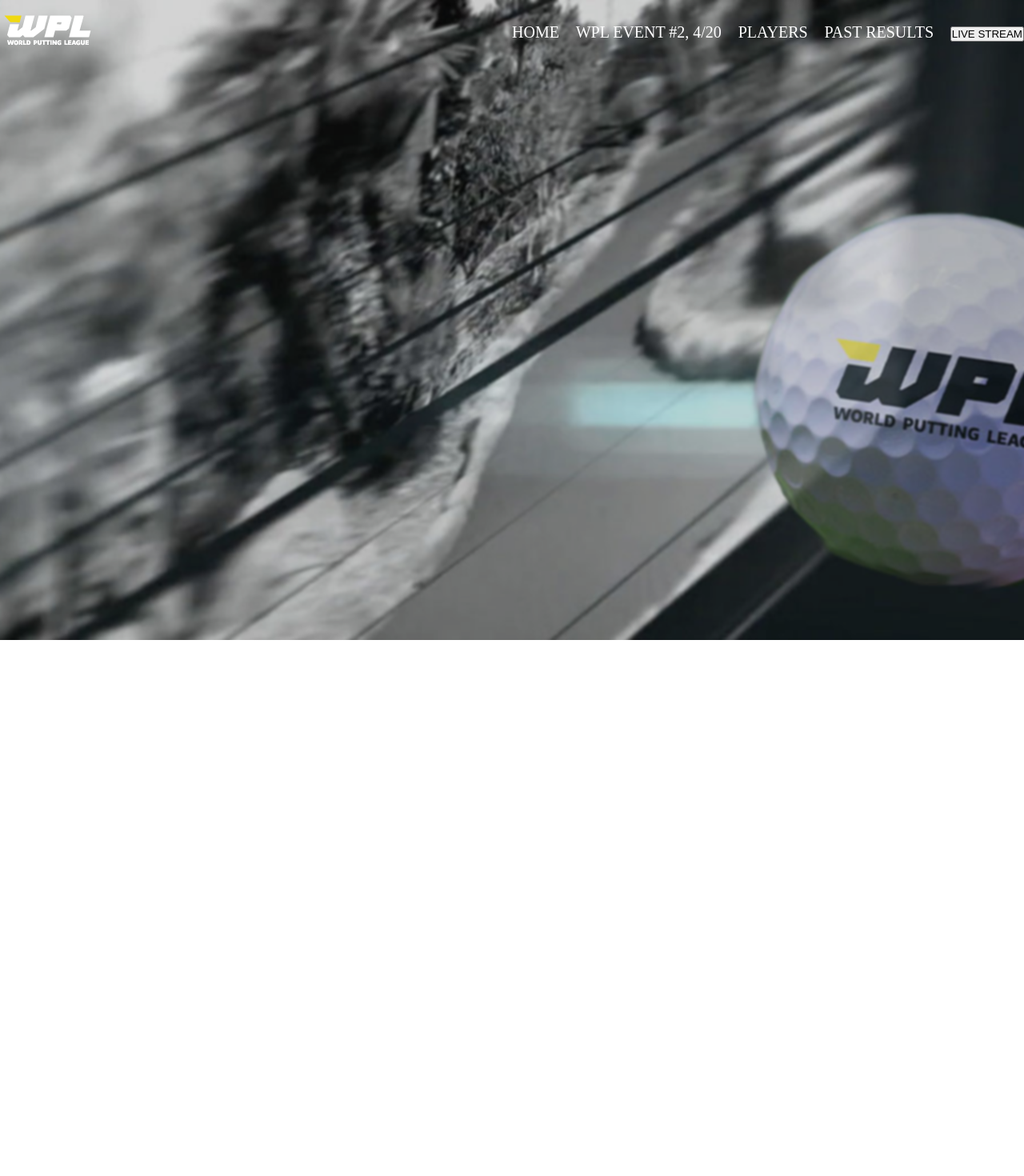
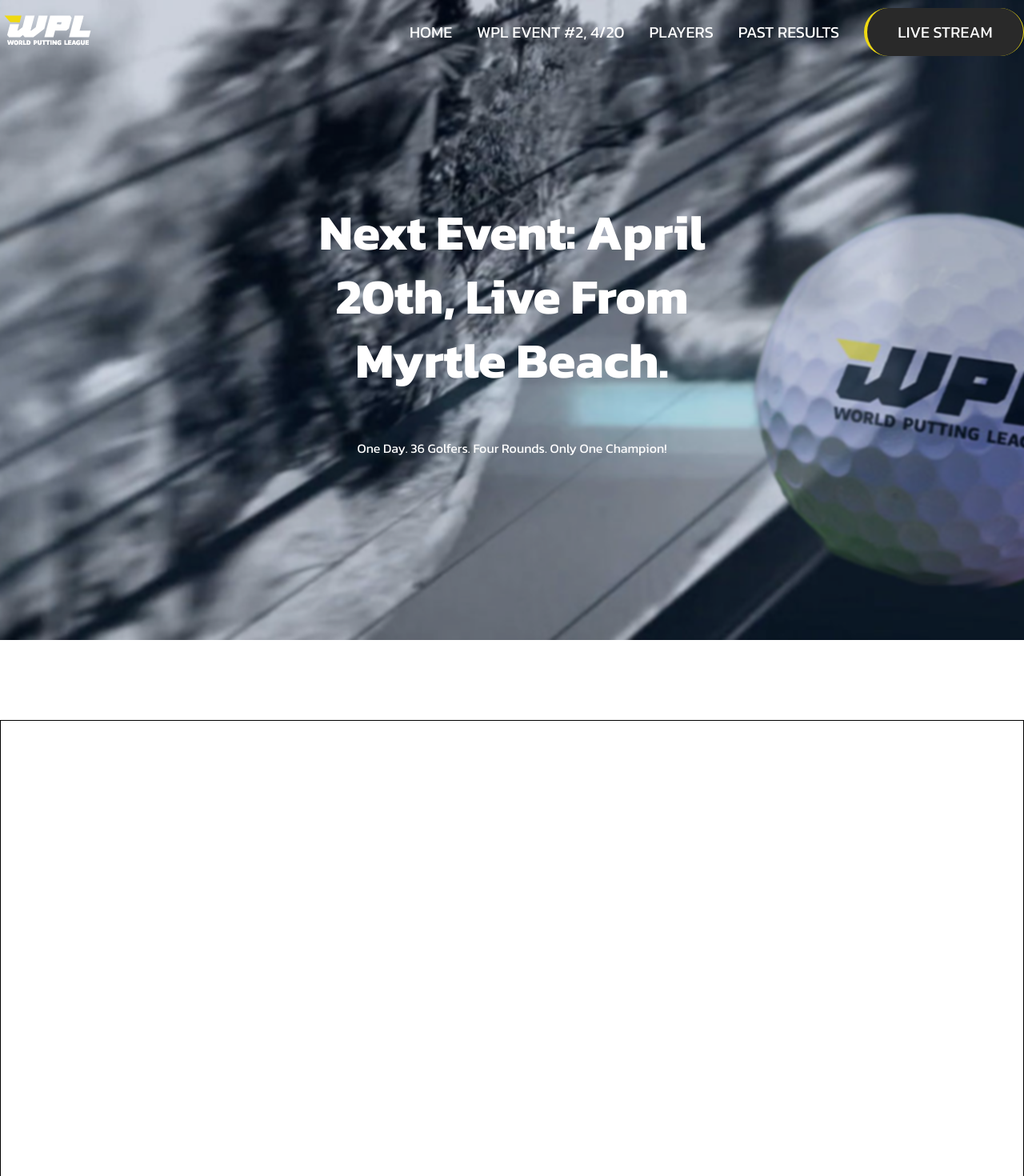
Before and after one commit to okhmadjonov/wpl, a React (Create React App) app: page / in a window 1280 px wide. Shown: the top 1470 px of the page at 80% size. Before the commit the page ends 800 px from the top, so only its background shows below. Built offline with nearby package versions, Linux system fonts and the light colour scheme.

Commit message:
Header and banner done

```diff
--- a/src/components/Banner/Banner.jsx
+++ /dev/null
@@ -1,16 +0,0 @@
-import React from "react";
-import "./Banner.scss";
-const Banner = () => {
-  return (
-    <>
-      <div className="blur"></div>
-      <div className="banner">
-        <div className="banner__container">
-          <div className="banner__container-wrapper"></div>
-        </div>
-      </div>
-    </>
-  );
-};
-
-export default Banner;
--- a/src/components/Banner/Banner.scss
+++ /dev/null
@@ -1,28 +0,0 @@
-.banner {
-  width: 100%;
-  height: 100vh;
-  filter: blur(1px 1px);
-  background-image: url("../../assets/images/slider-01.jpg");
-  background-position: center;
-  background-size: cover;
-  background-repeat: no-repeat;
-
-  .banner__container {
-    width: 100%;
-    height: 100%;
-    max-width: 1440px;
-    margin: 0 auto;
-    .banner__container-wrapper {
-      width: 100%;
-      height: 100%;
-    }
-  }
-}
-
-.blur {
-  position: absolute;
-  background: rgba(39, 39, 39, 0.2);
-  backdrop-filter: blur(1px);
-  height: 100vh;
-  width: 100%;
-}
--- a/src/components/Header/Header.jsx
+++ b/src/components/Header/Header.jsx
@@ -8,7 +8,7 @@
       <div className="header__container">
         <div className="header__container-wrapper">
           <div className="logo">
-            <Link>
+            <Link to="/">
               <img src={logo} alt="Logo" />
             </Link>
           </div>
@@ -17,8 +17,8 @@
             <Link className="menu__link">WPL EVENT #2, 4/20</Link>
             <Link className="menu__link">PLAYERS</Link>
             <Link className="menu__link">PAST RESULTS</Link>
-            <Link className="menu__link live-stream">
-              <button>LIVE STREAM</button>
+            <Link className="menu__link">
+              <div className="live_stream">LIVE STREAM</div>
             </Link>
           </div>
         </div>
--- a/src/components/Header/Header.scss
+++ b/src/components/Header/Header.scss
@@ -32,22 +32,38 @@
         justify-content: flex-start;
       }
       .menu {
-        width: 50%;
+        width: 60%;
         height: 100%;
         display: flex;
         align-items: center;
         justify-content: space-between;
         .menu__link {
+          font-family: "Kanit", serif;
+          font-weight: 400;
           &:hover {
             color: #efd912;
             transition: all 0.8s ease-in-out;
           }
-          .live-stream {
-            button {
-              width: 150px;
-              height: 100%;
-              border-radius: 20px;
-              background-color: rgb(29, 29, 29);
+          .live_stream {
+            font-family: "Kanit", serif;
+            display: flex;
+            width: 200px;
+            height: 60px;
+            text-align: center;
+            align-items: center;
+            justify-content: center;
+            color: white;
+            border-radius: 36px;
+            border-right: 1px solid #efd912;
+            border-left: 4px solid #efd912;
+            background: red; /* default color */
+            background: linear-gradient(to left, #292929 50%, #efd912 50%) right;
+            background-size: 200%;
+            transition: 0.8s ease-out;
+
+            &:hover {
+              border-left: 3px solid #292929;
+              background-position: left;
             }
           }
         }
--- a/src/pages/Home/Home.jsx
+++ b/src/pages/Home/Home.jsx
@@ -1,10 +1,12 @@
 import React from "react";
 import "./Home.scss";
-import Banner from "../../components/Banner/Banner";
+import Banner from "./components/Banner/Banner";
+import Recap from "./components/Recap/Recap";
 const Home = () => {
   return (
     <div className="home">
       <Banner />
+      <Recap />
     </div>
   );
 };
--- /dev/null
+++ b/src/pages/Home/components/Banner/Banner.jsx
@@ -0,0 +1,27 @@
+import React from "react";
+import "./Banner.scss";
+const Banner = () => {
+  return (
+    <>
+      <div className="blur"></div>
+      <div className="banner">
+        <div className="banner__container">
+          <div className="banner__container-wrapper">
+            <div className="banner__text">
+              <h3 className="title">
+                Next Event: April <br />
+                20th, Live From <br />
+                Myrtle Beach.
+              </h3>
+              <p className="subtitle">
+                One Day. 36 Golfers. Four Rounds. Only One Champion!
+              </p>
+            </div>
+          </div>
+        </div>
+      </div>
+    </>
+  );
+};
+
+export default Banner;
--- /dev/null
+++ b/src/pages/Home/components/Banner/Banner.scss
@@ -0,0 +1,60 @@
+.banner {
+  width: 100%;
+  height: 100vh;
+  filter: blur(1px 1px);
+  background-image: url("../../../../assets//images/slider-01.jpg");
+  background-position: center;
+  background-size: cover;
+  background-repeat: no-repeat;
+
+  .banner__container {
+    width: 100%;
+    height: 100%;
+    max-width: 1440px;
+    margin: 0 auto;
+    .banner__container-wrapper {
+      width: 100%;
+      height: 100%;
+      display: flex;
+      align-items: center;
+      justify-content: center;
+
+      .banner__text {
+        width: 600px;
+        height: 400px;
+        z-index: 2;
+        font-family: "Kanit", serif;
+
+        .title {
+          width: 100%;
+          height: 85%;
+          font-size: 62px;
+          color: #fff;
+          font-weight: 700;
+          line-height: 80px;
+          display: flex;
+          justify-content: center;
+          align-items: center;
+          text-align: center;
+        }
+        .subtitle {
+          width: 100%;
+
+          height: 10%;
+          color: #fff;
+          display: flex;
+          align-items: center;
+          justify-content: center;
+        }
+      }
+    }
+  }
+}
+
+.blur {
+  position: absolute;
+  background: rgba(3, 26, 83, 0.2);
+  backdrop-filter: blur(1px);
+  height: 100vh;
+  width: 100%;
+}
--- /dev/null
+++ b/src/pages/Home/components/Recap/Recap.jsx
@@ -0,0 +1,13 @@
+import React from "react";
+import "./Recap.scss";
+const Recap = () => {
+  return (
+    <div className="recap">
+      <div className="recap__container">
+        <div className="recap__container-wrapper"></div>
+      </div>
+    </div>
+  );
+};
+
+export default Recap;
--- /dev/null
+++ b/src/pages/Home/components/Recap/Recap.scss
@@ -0,0 +1,17 @@
+.recap {
+  margin-top: 100px;
+  width: 100%;
+  height: 90vh;
+  .recap__container {
+    width: 100%;
+    height: 100%;
+    max-width: 1336px;
+    margin: 0 auto;
+
+    .recap__container-wrapper {
+      width: 100%;
+      height: 100%;
+      border: 1px solid black;
+    }
+  }
+}
```
Also changed, not shown: src/assets/images/WPL_winnercircle.png (added), src/assets/images/feature-bg.jpg (added).
